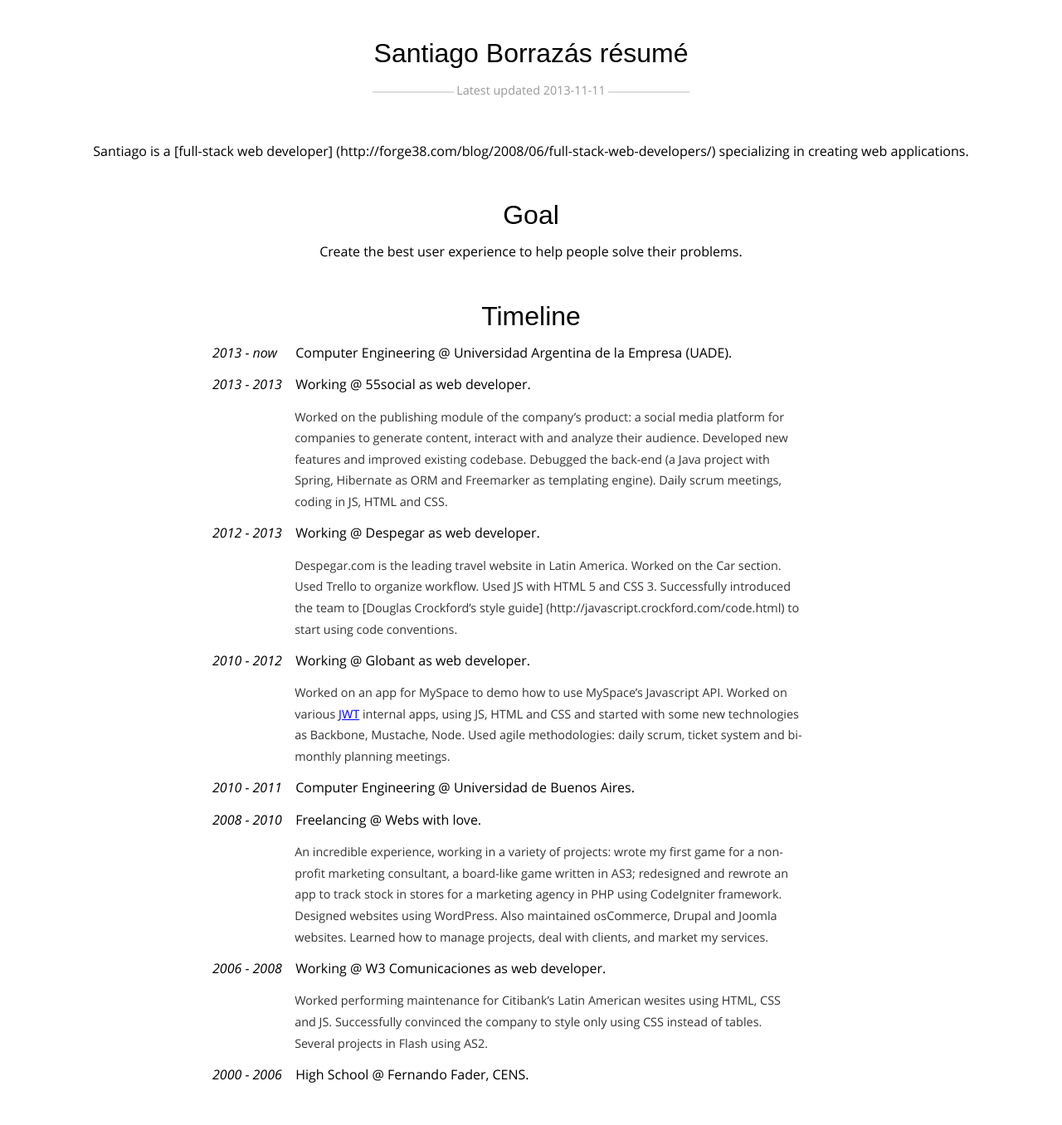
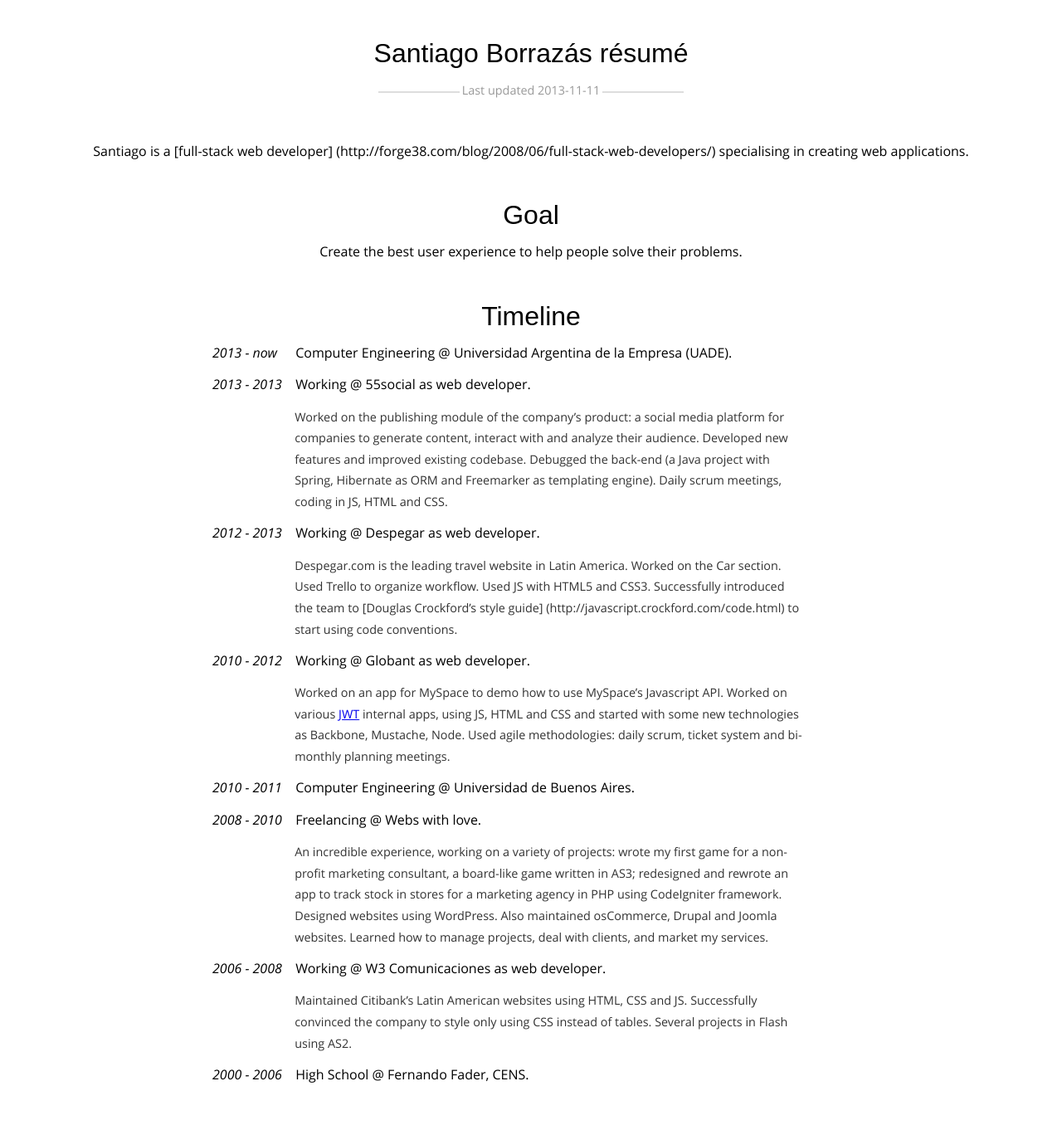
Before and after one commit to sanbor/cv, a Jekyll site: the page built from index.markdown, in a window 1280 px wide. Shown: the top 1356 px of the page at 83% size. Built offline with Jekyll 4.4.1, drawn with Linux system fonts in a browser that asks for light colours; some web fonts are replaced; Markdown is read by kramdown in place of the engine named in the settings.

Commit message:
Fixed some typos.

```diff
--- a/index.markdown
+++ b/index.markdown
@@ -5,11 +5,11 @@ layout: cv.borrazas.org
 Santiago Borrazás résumé
 ========================
 
-_Latest updated 2013-11-11_
+_Last updated 2013-11-11_
 
 
 Santiago is a [full-stack web developer]
-(http://forge38.com/blog/2008/06/full-stack-web-developers/) specializing in
+(http://forge38.com/blog/2008/06/full-stack-web-developers/) specialising in
 creating web applications.
 
 
@@ -33,7 +33,7 @@ Create the best user experience to help people solve their problems.
 
 3. *2012 - 2013* Working @ Despegar as web developer.
     - Despegar.com is the leading travel website in Latin America. Worked on the
-    Car section. Used Trello to organize workflow. Used JS with HTML 5 and CSS 3.
+    Car section. Used Trello to organize workflow. Used JS with HTML5 and CSS3.
     Successfully introduced the team to [Douglas Crockford's style guide]
     (http://javascript.crockford.com/code.html) to start using code conventions.
 
@@ -47,17 +47,17 @@ Create the best user experience to help people solve their problems.
 5. *2010 - 2011* Computer Engineering @ Universidad de Buenos Aires.
 
 6. *2008 - 2010* Freelancing @ Webs with love.
-    - An incredible experience, working in a variety of projects: wrote my first
-    game for a non-profit marketing consultant, a board-like game written in AS3;
-    redesigned and rewrote an app to track stock in stores for a marketing
-    agency in PHP using CodeIgniter framework. Designed websites using WordPress.
-    Also maintained osCommerce, Drupal and Joomla websites. Learned how to manage
-    projects, deal with clients, and market my services.
+    - An incredible experience, working on a variety of projects: wrote my first
+    game for a non-profit marketing consultant, a board-like game written in
+    AS3; redesigned and rewrote an app to track stock in stores for a marketing
+    agency in PHP using CodeIgniter framework. Designed websites using
+    WordPress. Also maintained osCommerce, Drupal and Joomla websites.
+    Learned how to manage  projects, deal with clients, and market my services.
 
 7. *2006 - 2008* Working @ W3 Comunicaciones as web developer.
-    - Worked performing maintenance for Citibank's Latin American wesites using
-    HTML, CSS and JS. Successfully convinced the company to style only using CSS
-    instead of tables. Several projects in Flash using AS2.
+    - Maintained Citibank's Latin American websites using HTML, CSS and JS.
+    Successfully convinced the company to style only using CSS instead of
+    tables. Several projects in Flash using AS2.
 
 8. *2000 - 2006* High School @ Fernando Fader, CENS.
 
```
